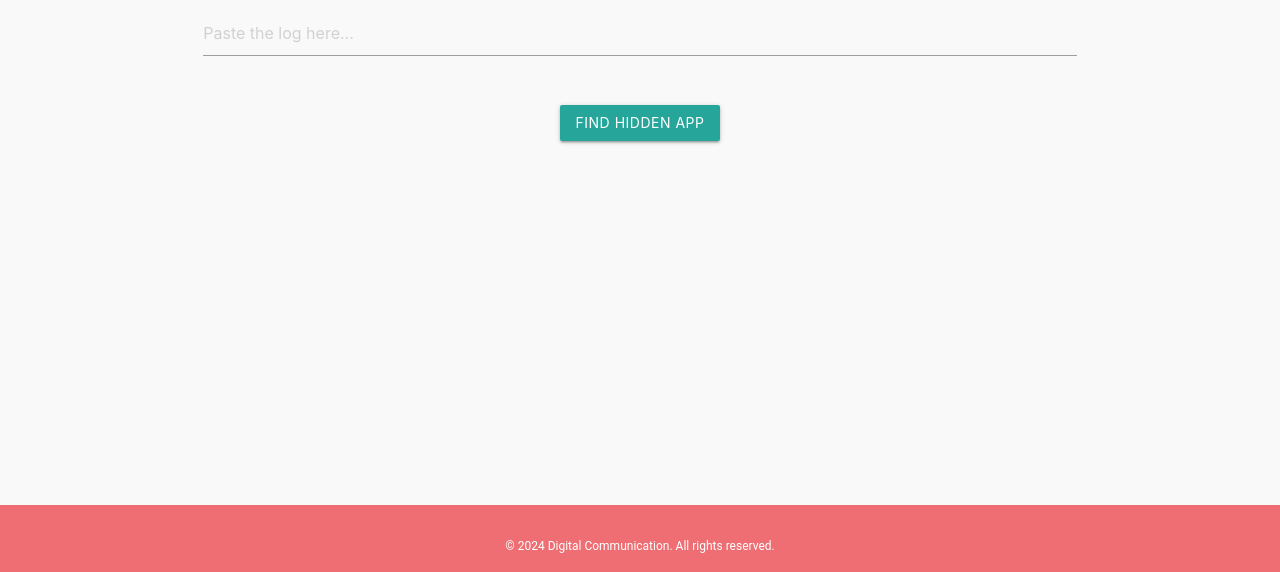
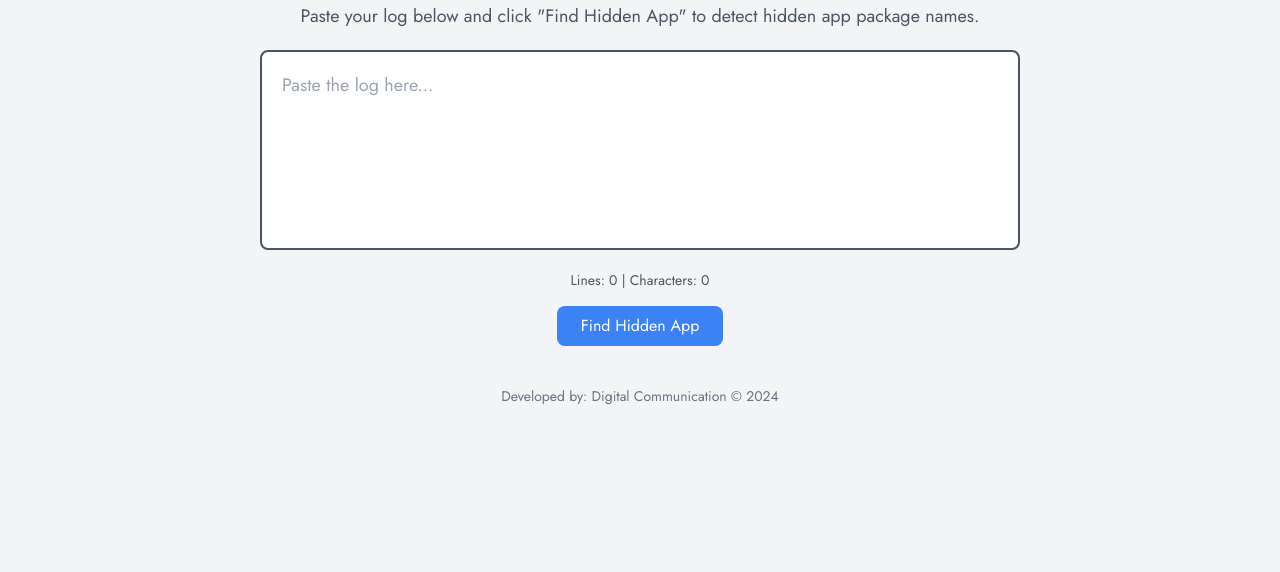
Before and after one commit to fahadboss10/Popup-Ads-Detector, a plain HTML site: page index.html in a window 1280 px wide. Shown: the part 228-800 px from the top of the page. Drawn offline with nearby package versions, Linux system fonts and the light colour scheme.

Commit message:
📦 NEW: Add Tailwind CSS Styling 📦 NEW: Add Statistics to logs window 👌 IMPROVE: Code improvements

```diff
--- a/index.html
+++ b/index.html
@@ -4,85 +4,81 @@
     <meta charset="UTF-8">
     <meta name="viewport" content="width=device-width, initial-scale=1.0">
     <title>Popup Ads Detector</title>
-    <!-- Import Materialize CSS -->
-    <link href="https://cdnjs.cloudflare.com/ajax/libs/materialize/1.0.0/css/materialize.min.css" rel="stylesheet">
+    <link href="https://cdn.jsdelivr.net/npm/tailwindcss@2.2.19/dist/tailwind.min.css" rel="stylesheet">
+    <link href="https://fonts.googleapis.com/css2?family=Jost:wght@400;600&display=swap" rel="stylesheet">
     <style>
-        /* Flexbox layout for full height */
-        html, body {
-            height: 100%;
-            margin: 0;
-            padding: 0;
+        body {
+            font-family: 'Jost', sans-serif;
+            background-color: #f3f4f6;
+            min-height: 100vh;
             display: flex;
             flex-direction: column;
-        }
-        body {
-            font-family: 'Roboto', sans-serif;
-            background-color: #f9f9f9;
+            justify-content: center;
+            align-items: center;
+            margin: 0;
         }
 
         .container {
-            margin-top: 50px;
-            flex: 1; /* Make container take available space */
-            padding-bottom: 60px; /* Give space for footer */
-        }
-        #result {
-            margin-top: 20px;
-            font-size: 18px;
+            text-align: center;
+            width: 100%;
+            max-width: 800px;
         }
 
-        footer {
-            padding: 5px 0; /* Set small padding for plain footer */
-            text-align: center;
-            position: fixed;
-            bottom: 0;
-            width: 100%;
-            font-size: 12px; /* Set smaller text size */
-            line-height: 1.5; /* Adjust line height for better readability */
-            background-color: transparent; /* No background color */
-            color: #000; /* Text color set to black */
+        .textarea-container {
+            margin: 20px 0;
+            display: flex;
+            justify-content: center;
+            align-items: center;
         }
 
-        .materialize-btn {
-            background-color: #26a69a;
-        }
-        .materialize-btn:hover {
-            background-color: #00796b;
+        #logInput {
+            padding: 20px;
+            font-size: 18px;
+            border: 2px solid #4b5563;
+            border-radius: 8px;
+            width: 100%;
+            height: 200px;
+            resize: none;
+            overflow-y: auto;
+            margin-left: 20px; /* Added margin to the left */
+            margin-right: 20px; /* Added margin to the right */
         }
 
-        /* Scrollable textarea */
-        .materialize-textarea {
-            max-height: 200px; /* Adjust the max height to 200px */
-            overflow-y: auto;
+        .footnote {
+            margin-top: 40px;
+            font-size: 14px;
+            color: #6b7280;
+        }
+
+        #result {
+            text-align: left;
+            margin-top: 20px;
+            margin-left: 20px; /* Added margin to the left for Hidden Apps section */
+            margin-right: 20px; /* Added margin to the right for Hidden Apps section */
         }
     </style>
 </head>
 <body>
 
     <div class="container">
-        <h1 class="center-align teal-text text-darken-2">Popup Ads Detector</h1>
-        <p class="center-align">Paste your log below and click "Find Hidden App" to detect hidden app package names.</p>
+        <h2 class="text-4xl font-bold text-gray-800 mb-6">Popup Ads Detector</h2>
 
-        <div class="row">
-            <div class="col s12">
-                <div class="input-field">
-                    <textarea id="logInput" class="materialize-textarea" placeholder="Paste the log here..."></textarea>
-                </div>
-            </div>
-        </div>
-        <div class="center-align">
-            <button class="btn waves-effect waves-light materialize-btn" onclick="processLog()">Find Hidden App</button>
+        <p class="text-lg text-gray-600">Paste your log below and click "Find Hidden App" to detect hidden app package names.</p>
+
+        <div class="textarea-container">
+            <textarea id="logInput" placeholder="Paste the log here..." oninput="updateStats()"></textarea>
         </div>
 
+        <div id="stats" class="text-gray-600 text-sm mb-4">Lines: 0 | Characters: 0</div>
+
+        <button class="bg-blue-500 text-white px-6 py-2 rounded-lg hover:bg-blue-700" onclick="processLog()">Find Hidden App</button>
+
         <div id="result"></div>
+
+        <div class="footnote">
+            Developed by: Digital Communication &copy; <span id="currentYear"></span>
+        </div>
     </div>
-
-    <!-- Footer -->
-    <footer class="page-footer">
-        <p>&copy; 2024 Digital Communication. All rights reserved.</p>
-    </footer>
-
-    <!-- Import Materialize JS -->
-    <script src="https://cdnjs.cloudflare.com/ajax/libs/materialize/1.0.0/js/materialize.min.js"></script>
 
     <script>
         function processLog() {
@@ -102,16 +98,26 @@
 
             // Display the result
             if (packages.size > 0) {
-                let output = "<h3>Hidden Apps Detected:</h3><ol>";
+                let output = "<h3 class='text-lg font-semibold text-gray-800'>Hidden Apps Detected:</h3><ol class='list-decimal ml-5'>";
                 packages.forEach(pkg => {
                     output += `<li>${pkg}</li>`;
                 });
                 output += "</ol>";
                 resultDiv.innerHTML = output;
             } else {
-                resultDiv.innerHTML = "<p>No hidden apps found.</p>";
+                resultDiv.innerHTML = "<p class='text-gray-600'>No hidden apps found.</p>";
             }
         }
+
+        function updateStats() {
+            const text = document.getElementById("logInput").value;
+            const lines = text.split("\n").length; // Calculate number of lines
+            const chars = text.length; // Calculate number of characters
+            document.getElementById("stats").innerText = `Lines: ${lines} | Characters: ${chars}`;
+        }
+
+        // Set the current year
+        document.getElementById('currentYear').innerText = new Date().getFullYear();
     </script>
 
 </body>
```
